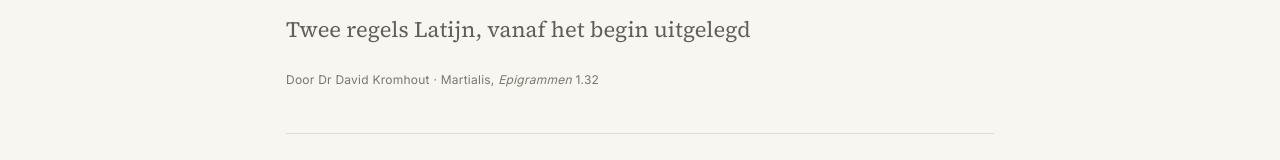
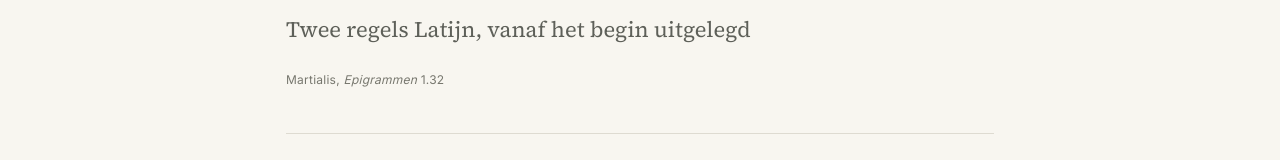
Before and after one commit to silenusalcibiades-bot/pelegrinus-website, a Next.js app: page /blog/ik-hou-niet-van-je in a window 1280 px wide. Shown: the part 449-609 px from the top of the page. Built offline with nearby package versions, Linux system fonts and the light colour scheme.

Commit message:
Remove author byline from blog article

```diff
--- a/app/blog/ik-hou-niet-van-je/page.js
+++ b/app/blog/ik-hou-niet-van-je/page.js
@@ -23,7 +23,7 @@ export default function MartialArticleDutch() {
           <p className="eyebrow">POMPEII · LATIJN VANAF HET BEGIN</p>
           <h1>Ik hou niet van je. Waarom? Dat kan ik niet zeggen.</h1>
           <p className="article-deck">Twee regels Latijn, vanaf het begin uitgelegd</p>
-          <p className="blog-meta">Door Dr David Kromhout · Martialis, <em>Epigrammen</em> 1.32</p>
+          <p className="blog-meta">Martialis, <em>Epigrammen</em> 1.32</p>
         </header>
         <figure className="article-figure">
           <img src="/images/martial-sabidius-pompeii.jpg" alt="Humoristische scène in Pompeii: een Romein wendt zich af terwijl een ander naar een Latijnse tekst op een muur wijst." />
```
